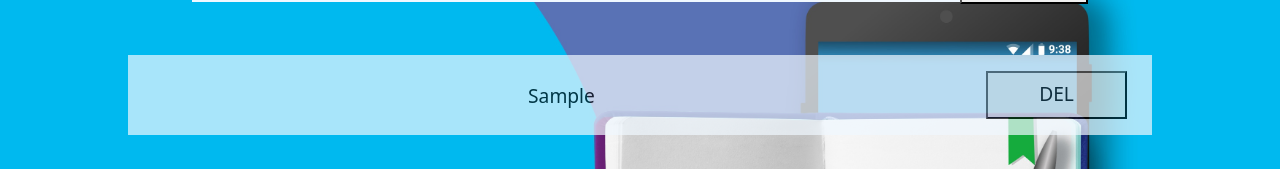
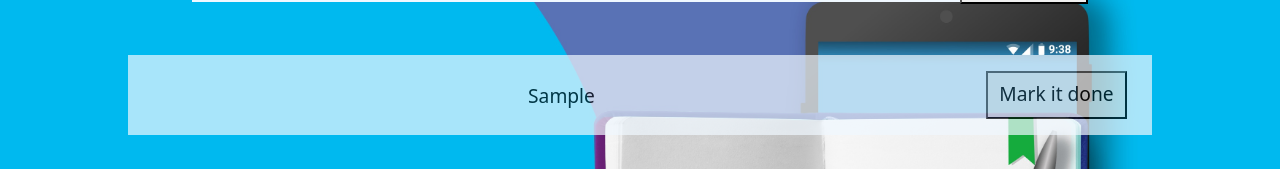
Before and after one commit to Shakthi558/TODO-APP, a React (Create React App) app in the folder todo/: page / in a window 1280 px wide. Both pictures are taken after typing "Sample" into the empty fields and a click on the button "Add". Shown: the part 169-338 px from the top of the page. Built offline with nearby package versions, Linux system fonts and the light colour scheme.

Commit message:
strike feature implemented

```diff
--- a/todo/src/App.jsx
+++ b/todo/src/App.jsx
@@ -4,6 +4,8 @@ import React, { useState } from "react";
 function App() {
   var [item, setItem] = useState("");
   var [task, setTask] = useState([]);
+  const [done,setDone] = useState(false)
+
   function createItem(event) {
     event.preventDefault();
     setItem(event.target.value)
@@ -26,18 +28,20 @@ function App() {
   }
   function createCard(li) {
 
+
+
     return <div className="card-outer">
 
 
       <ul>
-        <li>
+        <li >
           <div className="eachList">
           <div class="row con">
-            <div class="col-10 coln">
+            <div style={{textDecoration : done ? "line-through":null}} class="col-10 coln">
           <Card name={li} />
           </div>
           <div class="col-2 coln">
-            <button className="del">DEL</button>
+            <button id="delbutton" onClick={()=>setDone(!done)} className="del">{done?"Undo":"Mark it done"}</button>
           </div>
           </div>
           </div>
@@ -54,7 +58,7 @@ function App() {
       <form>
         <label className="tex" for="todo">Type something to do</label><br></br>
         <input className="input-box tex" type="text" placeholder="Enter the task to add" onChange={createItem}></input>
-        <button type="button" onClick={createTask}>Add</button>
+        <button onClick={createTask}>Add</button>
       </form>
     </div>
     <div className="nest">
```
